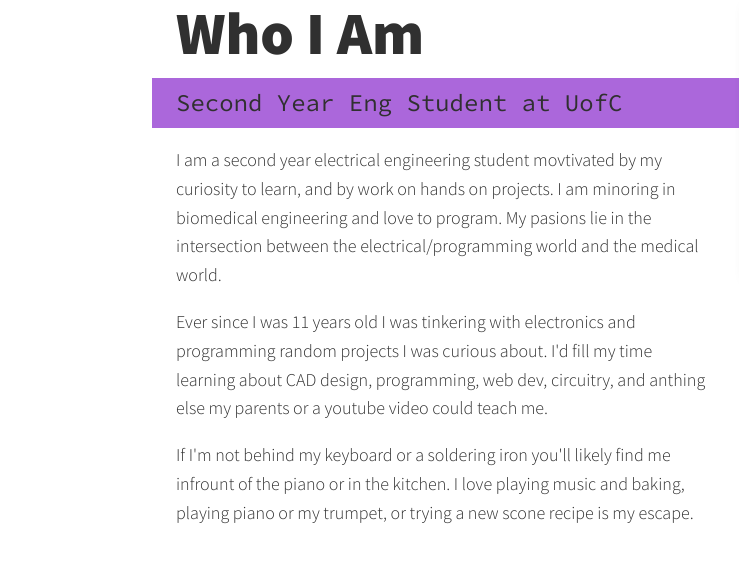
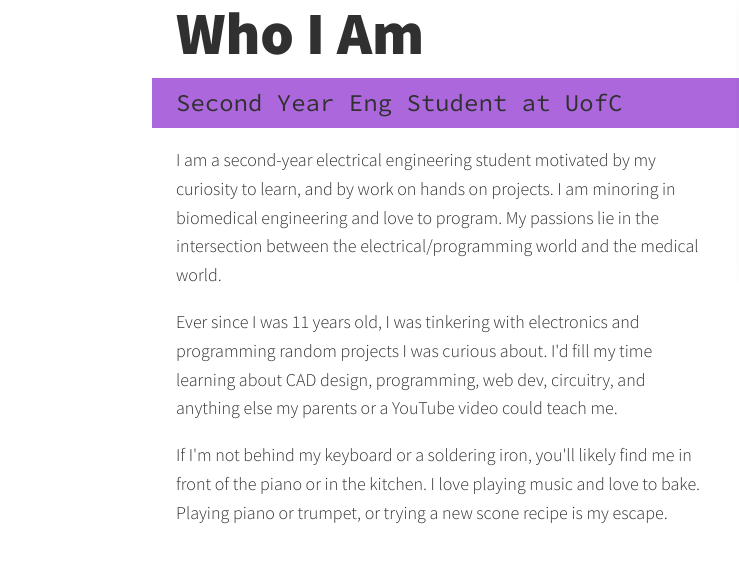
Before and after one commit to VikramP7/PortfolioWebsite, an Eleventy site: page src/index.html in a window 1280 px wide. Shown: the part 791-1369 px from the top of the page, 0-739 px from the left. Built offline with nearby package versions, Linux system fonts and the light colour scheme; Eleventy itself is replaced by a stand-in of ours; files that its build step writes are made by us from their sources.

Commit message:
Edited About me Section

```diff
--- a/src/index.html
+++ b/src/index.html
@@ -24,20 +24,22 @@ layout: base.njk
     <p class="section__subtitle section__subtitle--about">Second Year Eng Student at UofC</p>
     <div class="about-me__body">
         <p>
-            I am a second year electrical engineering student movtivated by my curiosity to learn, and by work on hands
-            on
-            projects. I am minoring in biomedical engineering and love to program. My pasions lie in the intersection
-            between the electrical/programming world and the medical world.
+            I am a second-year electrical engineering student motivated by my curiosity to learn, and by work on hands
+            on projects.
+            I am minoring in biomedical engineering and love to program. My passions lie in the intersection between the
+            electrical/programming world and the medical world.
         </p>
         <p>
-            Ever since I was 11 years old I was tinkering with electronics and programming random projects I was curious
-            about. I'd fill my time learning about CAD design, programming, web dev, circuitry, and anthing else my
-            parents or a youtube video could teach me.
+            Ever since I was 11 years old, I was tinkering with electronics and programming random projects I was
+            curious about. I'd
+            fill my time learning about CAD design, programming, web dev, circuitry, and anything else my parents or a
+            YouTube video
+            could teach me.
         </p>
         <p>
-            If I'm not behind my keyboard or a soldering iron you'll likely find me infrount of the piano or in the
-            kitchen. I love playing music and baking, playing piano or my trumpet, or trying a new scone recipe is my
-            escape.
+            If I'm not behind my keyboard or a soldering iron, you'll likely find me in front of the piano or in the
+            kitchen. I love
+            playing music and love to bake. Playing piano or trumpet, or trying a new scone recipe is my escape.
         </p>
     </div>
     <img src="img/profilepic.jpg" alt="A picture of Vikram Procter" class="about-me__img">
```
